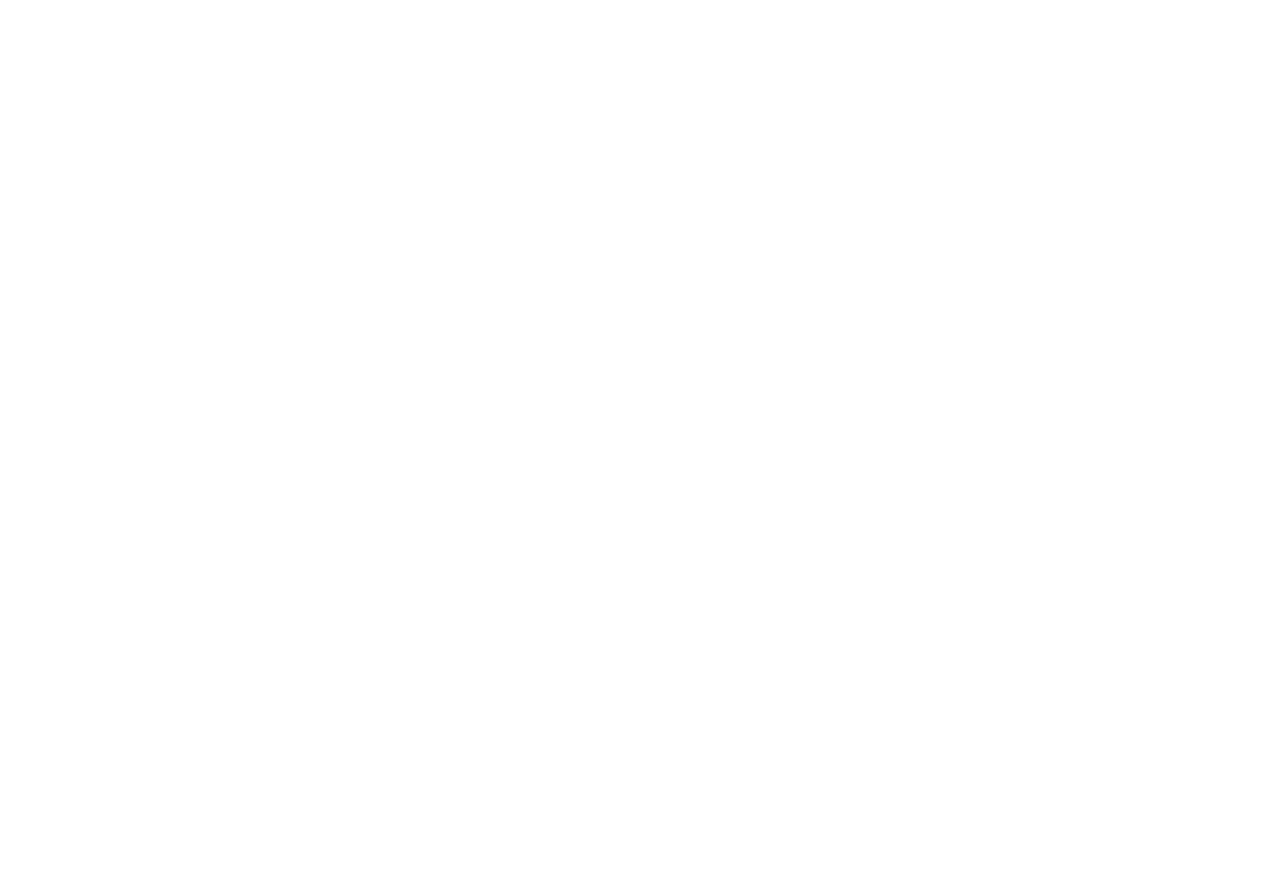
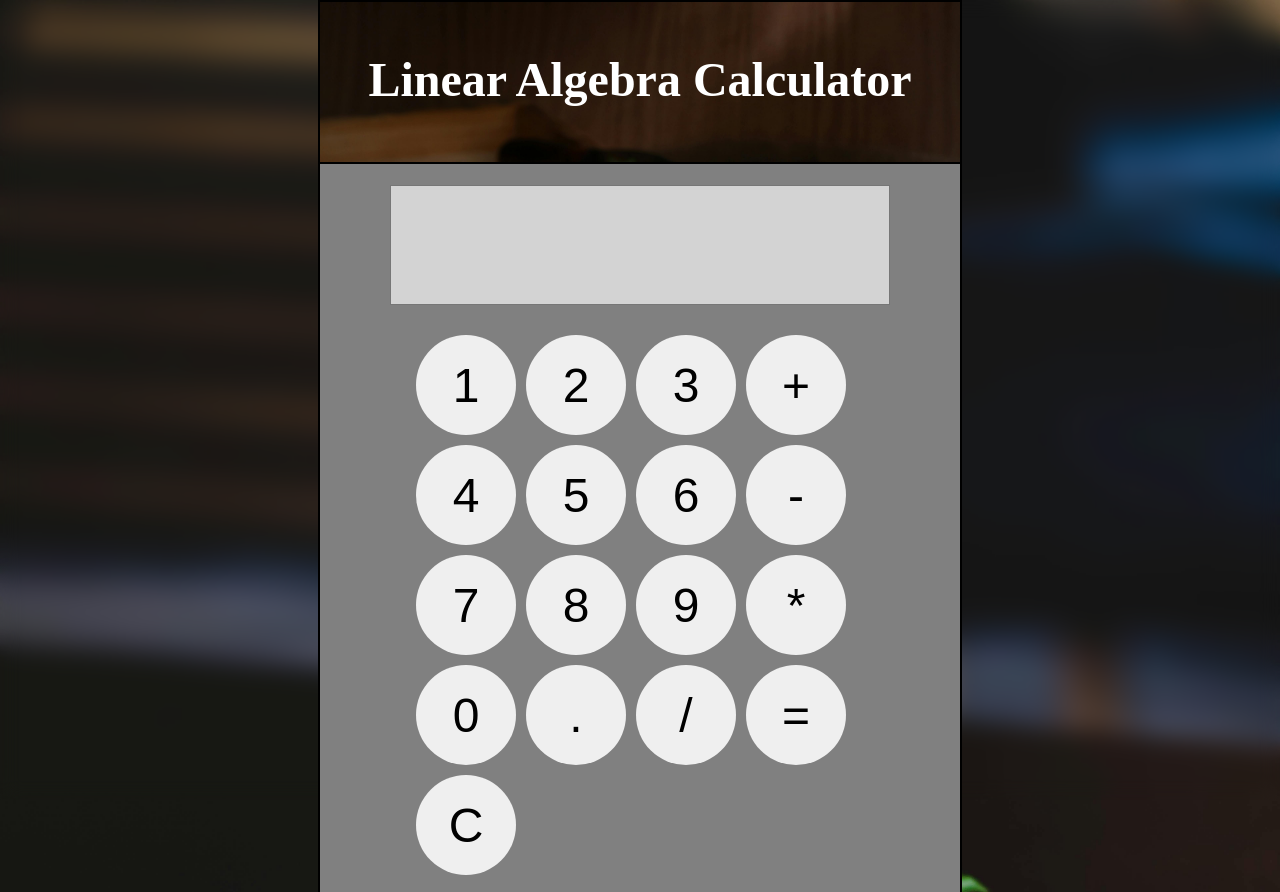
Before and after one commit to ericshark/Mobile-Ordering-Project, a plain HTML site: page Project/index.html in a window 1280 px wide. Shown: the top 892 px of the page. Before the commit the page ends 800 px from the top, so only its background shows below. Drawn offline with Linux system fonts and the light colour scheme.

Commit message:
progress

```diff
--- a/Project/index.css
+++ b/Project/index.css
@@ -1,3 +1,74 @@
+
 body {
     margin: 0;
+    height: 100%;
+    background: url('./images/item2.jpg');
+    background-size: cover;
+    backdrop-filter: blur(10px);
 }
+
+
+
+.top-background{
+    background-image: url('./images/item1.jpg');
+    background-size:cover;
+    background-position: center 20%;
+    width: 50vw;
+    height: 20vh;
+    margin: 0 auto;
+    color: white;
+    border: solid 2px black;
+
+}
+.title{
+    font-size: 3em;
+    text-align: center;
+    margin-top: 50px;
+    margin-bottom: 0;
+    text-shadow: 0px 0px 2px 5px rgba(0,0,0,1);
+
+}
+
+.container{
+    background-color:grey;
+    width: 50vw;
+    height: 100%;
+    margin: 0 auto;
+    border-left: solid 2px black;
+    border-right: solid 2px black;
+    padding-top: 1px;
+}
+
+#screen{
+    display: block;
+    width:  500px;
+    height: 120px;
+    margin: 20px auto 0 auto;
+    resize: none;
+    font-size: 3em;
+    background-color: lightgray;
+}
+.btns{
+    display: flex;
+    flex-wrap: wrap;
+    gap: 10px;
+    width: 70%;
+    margin: 30px auto;
+
+}
+
+button{
+    display: inline-block;
+    width: 100px;
+    height: 100px;
+    font-size: 3em;
+    border-radius: 100%;
+    border: none;
+    cursor:pointer;
+    box-sizing: border-box;
+}
+button:hover{
+    background-color: darkgoldenrod;
+    transform: scale(1.05);
+    box-shadow: 0 0 10px 2px rgba(0,0,0,.5);
+}
--- a/Project/index.html
+++ b/Project/index.html
@@ -3,6 +3,41 @@
        <link rel="stylesheet" href="index.css">
     </head>
     <body>
-	<script src="index.js"></script>
+        <div class="overlay"></div>
+            <div class="top-background">
+                <h1 class="title">Linear Algebra Calculator</h1>
+            </div>
+
+            <div class="container">
+
+
+                <textarea id="screen" readonly></textarea>
+
+                <div class="btns">
+                    <button value="1">1</button>
+                    <button value="2">2</button>
+                    <button value="3">3</button>
+                    <button value="+">+</button>
+                    <button value="4">4</button>
+                    <button value="5">5</button>
+                    <button value="6">6</button>
+                    <button value="-">-</button>
+                    <button value="7">7</button>
+                    <button value="8">8</button>
+                    <button value="9">9</button>
+                    <button value="+">*</button>
+                    <button value="0">0</button>
+                    <button value=".">.</button>
+                    <button value="/">/</button>
+                    <button value="=">=</button>
+                    <button value="C">C</button>
+                </div>
+            </div>
+
+
+        </div>
+
+
+	<script src="index.js" type="module"></script>
     </body>
 </html>
--- a/Project/index.js
+++ b/Project/index.js
@@ -0,0 +1,22 @@
+const screen = document.getElementById('screen')
+document.addEventListener('click',function(e){
+    const btn = e.target
+    const valid = ['+','-','/','*']
+    if (btn.tagName==='BUTTON'){
+        if (btn.value==='='){
+            screen.value = eval(screen.value)
+        }
+        else if(btn.value==='C'){
+            screen.value=''
+        }
+        else if(valid.includes(btn.value)){
+            let last = btn.value
+
+        }
+        else{
+
+            screen.value+=btn.value
+        }
+    }
+
+})
```
Also changed, not shown: Project/menu.html (added, +11 -0 lines), Project/order.html (added, +10 -0 lines), Project/images/background.jpg (added), Project/images/item1.jpg (added), Project/images/item2.jpg (added), Project/images/item3.jpg (added), Project/images/pancakes.jpg (added).
